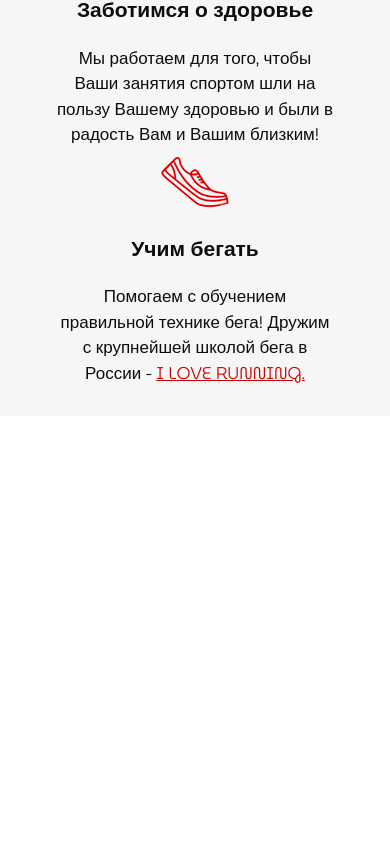
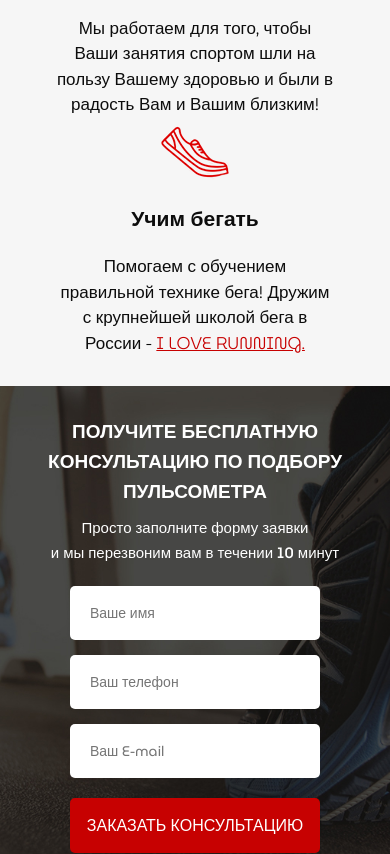
Before and after one commit to Sergey9694/Pulse-project, a website: page src/index.html in a window 390 px wide. Shown: the part 1146-2000 px from the top of the page. Before the commit the page ends 1562 px from the top, so only its background shows below. Drawn offline with Linux system fonts and the light colour scheme.

Commit message:
add feed-form and adaptation

```diff
--- a/src/index.html
+++ b/src/index.html
@@ -90,5 +90,22 @@
             </div>
         </div>
     </section>
+
+    <section class="consultation">
+        <div class="container">
+            <h2 class="title title_left">
+                Получите бесплатную консультацию<br> по подбору пульсометра
+            </h2>
+            <div class="consultation__descr">
+                Просто заполните форму заявки<br> и мы перезвоним вам в течении 10 минут
+            </div>
+            <form class="feed-form" action="#">
+                <input name="name" required placeholder="Ваше имя" type="text">
+                <input name="phone" required placeholder="Ваш телефон" type="number">
+                <input name="email" required placeholder="Ваш E-mail" type="email">
+                <button class="button button_submit">заказать консультацию</button>
+            </form>
+        </div>
+    </section>
 </body>
 </html>
--- a/src/sass/_buttons.scss
+++ b/src/sass/_buttons.scss
@@ -14,4 +14,10 @@
         height: 50px;
         font-size: 16px;
     }
+    &_submit {
+       width: 100%;
+       height: 55px;
+       border-radius: 5px;
+       font-size: 16px;
+    }
 }
--- /dev/null
+++ b/src/sass/_consultation.scss
@@ -0,0 +1,11 @@
+.consultation {
+    min-height: 680px;
+    padding: 100px 0 92px 0;
+    background: url('../img/bg2.jpg') center (center/cover) no-repeat;
+    &__descr {
+        color: #FFFFFF;
+        font-weight: 500;
+        font-size: 20px;
+        line-height: 30px;
+    }
+}
--- /dev/null
+++ b/src/sass/_forms.scss
@@ -0,0 +1,20 @@
+.feed-form {
+    margin-top: 36px;
+    display: flex;
+    flex-direction: column;
+    width: 300px;
+    input {
+        height: 54px;
+        background-color: #FFFFFF;
+        border-radius: 5px;
+        margin-bottom: 15px;
+        border: none;
+        padding: 0 20px;
+        color: #4B4B4B;
+        font-weight: normal;
+        font-size: 14px;
+        &:nth-child(3) {
+            margin-bottom: 20px;
+        }
+    }
+}
--- a/src/sass/_media.scss
+++ b/src/sass/_media.scss
@@ -27,6 +27,10 @@
                 width: 33%;
             }
         }
+    }
+    .consultation {
+        min-height: 590px;
+        padding: 37px 0 35px 25px;
     }
 }
 @media (max-width: 767px) {
@@ -98,6 +102,17 @@
             }
         }
     }
+    .consultation {
+        padding: 37px 20px 35px 20px;
+        &__descr {
+            text-align: left;
+        }
+    }
+        .title {
+            font-size: 24px;
+            text-align: left;
+            line-height: 40px;
+        }
 }
 @media (max-width: 575px) {
     .container {
@@ -164,4 +179,26 @@
             height: 40px;
         }
     }
+    .consultation {
+        min-height: 520px;
+        padding: 30px 0 30px 0;
+        &__descr {
+            font-size: 15px;
+            line-height: 25px;
+            margin-top: 10px;
+            text-align: center;
+        }
+    }
+    .title {
+        font-size: 19px;
+        text-align: center;
+        line-height: 30px;
+        br {
+            display: none;
+        }
+    }
+    .feed-form {
+        width: 250px;
+        margin: 20px auto;
+    }
 }
--- a/src/sass/_promo.scss
+++ b/src/sass/_promo.scss
@@ -1,7 +1,7 @@
 .promo {
     min-height: 650px;
     padding: 21px 0 93px 0;
-    background: url(../img/bg.jpg) center (center/cover) no-repeat;
+    background: url('../img/bg.jpg') center (center/cover) no-repeat;
     &__wrapper {
         display: flex;
         flex-direction: column;
--- a/src/sass/_titles.scss
+++ b/src/sass/_titles.scss
@@ -5,4 +5,11 @@
     line-height: 30px;
     margin-bottom: 0;
     text-align: center;
+    text-transform: uppercase;
+    &_left {
+        color: #FFFFFF;
+        font-size: 36px;
+        text-align: left;
+        line-height: 54px;
+    }
 }
--- a/src/sass/style.scss
+++ b/src/sass/style.scss
@@ -11,4 +11,6 @@
 @import 'buttons.scss';
 @import 'advantages.scss';
 @import 'titles.scss';
+@import 'consultation.scss';
+@import 'forms.scss';
 @import 'media.scss';
```
Also changed, not shown: src/css/style.min.css.
